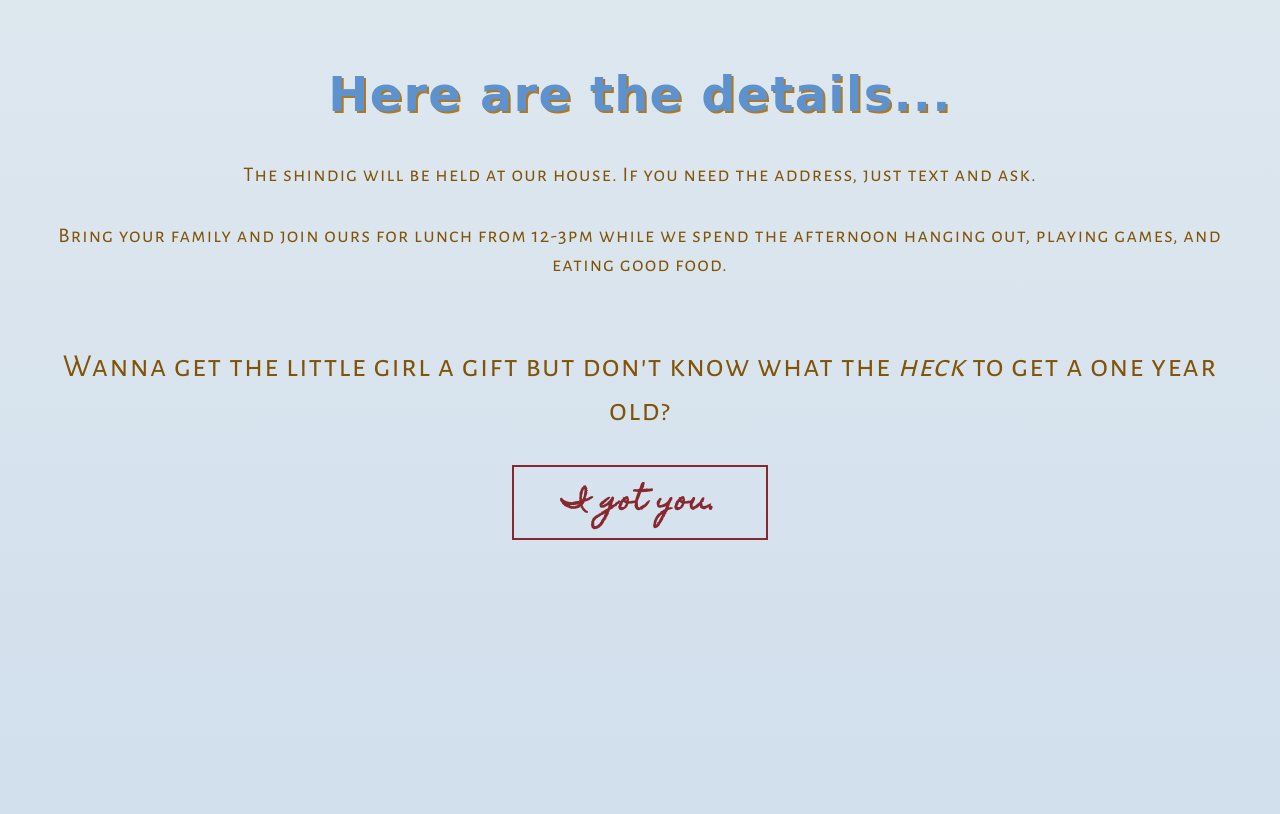
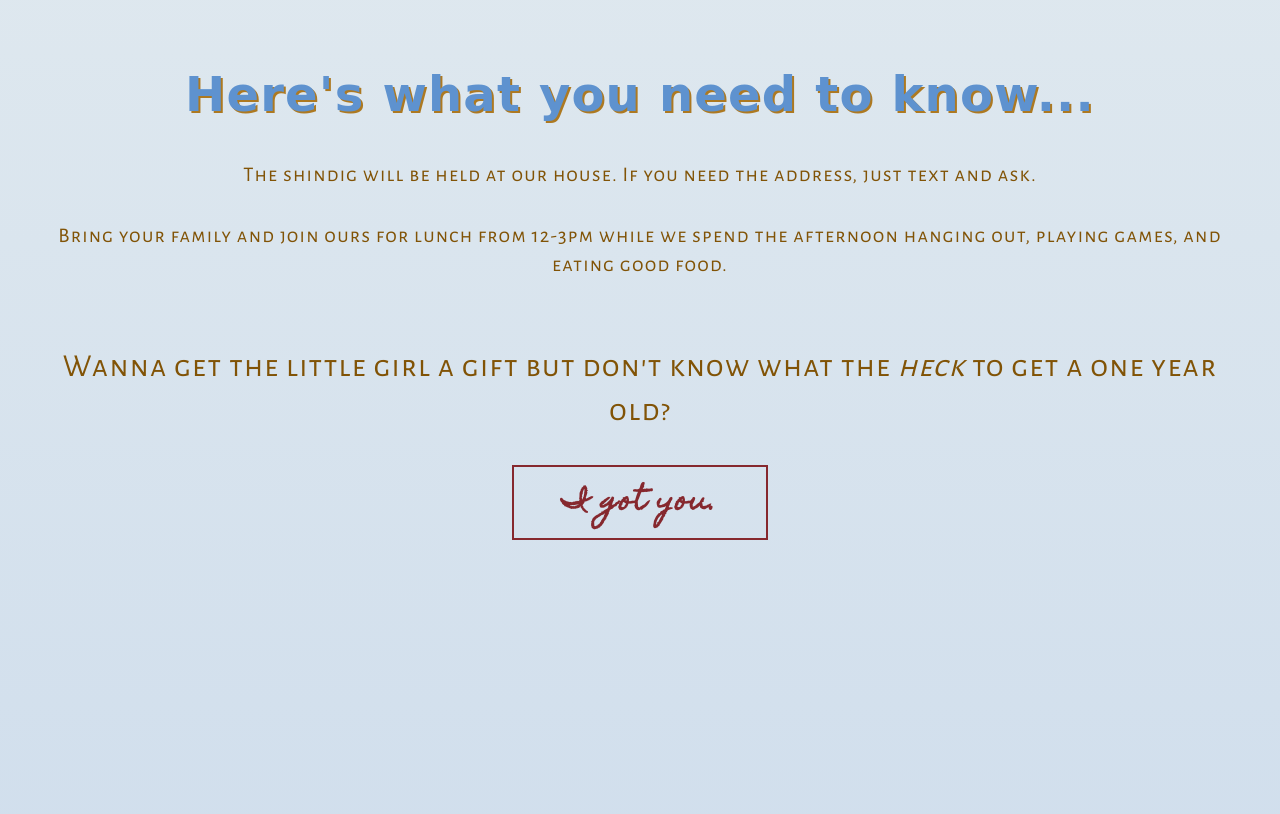
Before and after one commit to KenisaRenee/Birthday-Invitation, a plain HTML site: page index.html in a window 1280 px wide. Shown: the part 982-1796 px from the top of the page. Drawn offline with Linux system fonts and the light colour scheme; a web font is replaced by a local one.

Commit message:
Update index.html

```diff
--- a/index.html
+++ b/index.html
@@ -41,7 +41,7 @@
     <img src="./images/DSC01420.JPG" alt="">
     </figure>
   <div class="two-text">
-    <h1>Here are the details...</h1>
+    <h1>Here's what you need to know...</h1>
     <p class="two-p">The shindig will be held at our house. If you need the address, just text and ask.</p>
     <p>Bring your family and join ours for lunch from 12-3pm while we spend the afternoon hanging out, playing games, and eating good food.</p>
     <div class="info-link">
```
